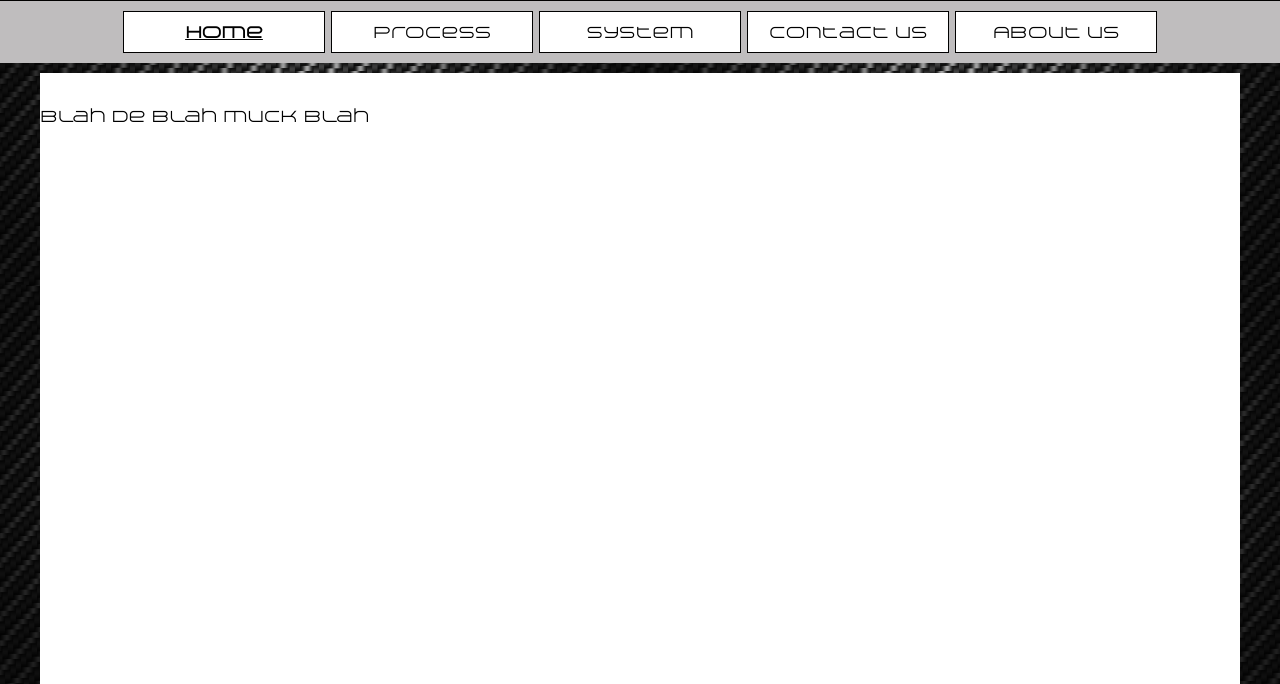
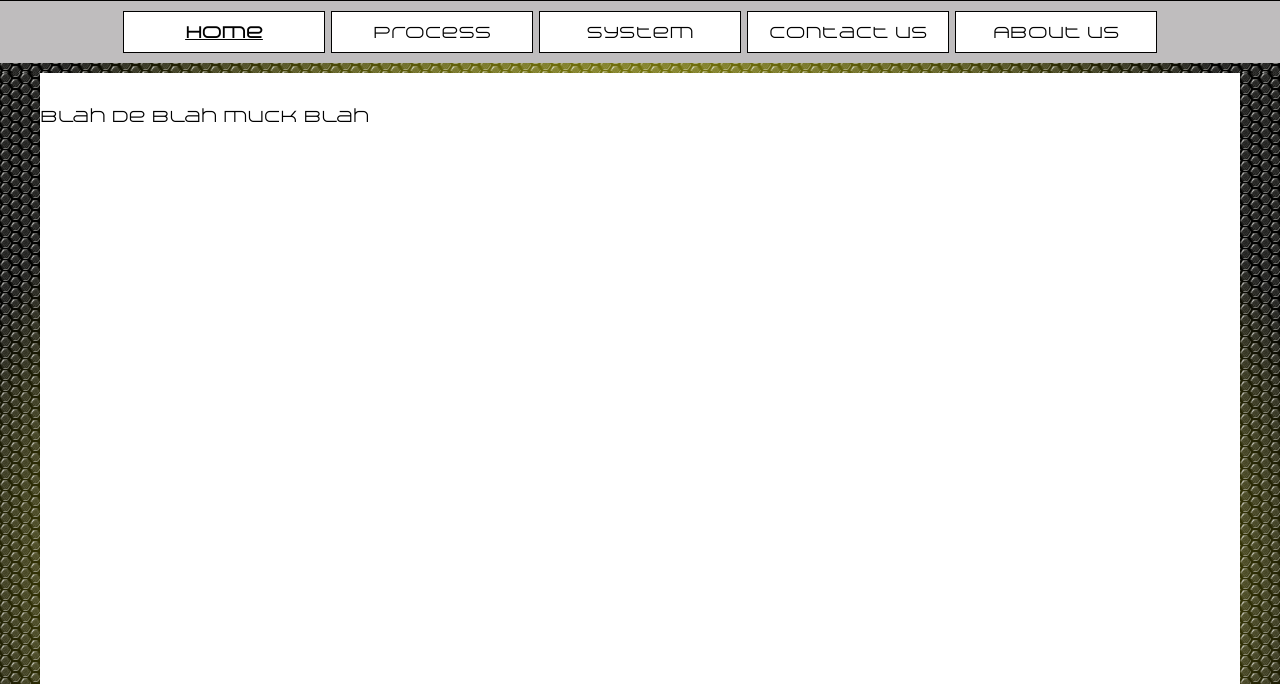
Before and after one commit to shaggywolfhound/marked-improvement, a website: page index.html in a window 1280 px wide. Shown: the part 116-800 px from the top of the page. Drawn offline with nearby package versions, Linux system fonts and the light colour scheme; files whose address does not match are found by name.

Commit message:
Change background and add image burn

```diff
--- a/index.html
+++ b/index.html
@@ -16,10 +16,10 @@
     <title>Marked Improvements</title>
 </head>
 <body>
-<div id="header"></div>
-<div id="nav"></div>
-<div id="content">
-</div>
-
+    <div id="header"></div>
+    <div id="nav"></div>
+    <div class="img-burn">
+        <div id="content"></div>
+    </div>
 </body>
 </html>
--- a/style/common.css
+++ b/style/common.css
@@ -25,9 +25,17 @@
 /* general css */
 body {
     font-family: "arkitech light", "Droid Sans", SansSerif, serif;
-    background: url("../assets/carbon.jpg") repeat;
-    background-size: 50%;
-    width: 100%;
+    background:
+            radial-gradient(var(--MIYellow) 10%, black 80%),
+            url("../assets/carbon-2.jpg") repeat;
+    background-blend-mode: screen, difference, lighten;
+}
+.img-burn {
+    background:
+            radial-gradient(var(--MIYellow) 10%, black 80%),
+            url("../assets/carbon-2.jpg") repeat;
+    background-blend-mode: screen, difference, lighten;
+
 }
 
 /*header*/
@@ -101,6 +109,7 @@ body {
     cursor: pointer;
 }
 
+
 /*content*/
 #content {
     max-width: 1200px;
@@ -108,6 +117,7 @@ body {
     background: #fff;
     margin: 10px auto;
     height: 1000px;
+    /*box-shadow: 0px 0px 80px 0px var(--MIYellow);*/
 }
 
 /*resposnsive*/
```
Also changed, not shown: assets/carbon-2.jpg (added).
